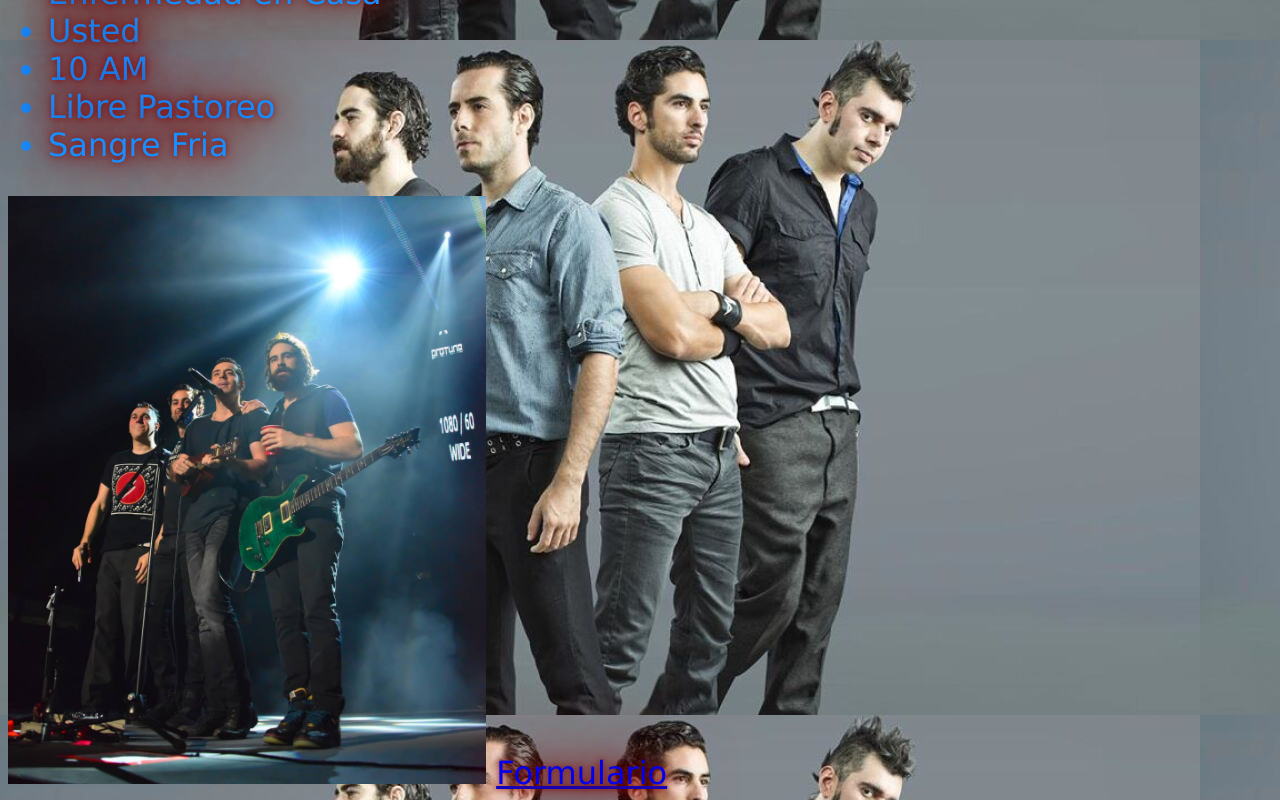
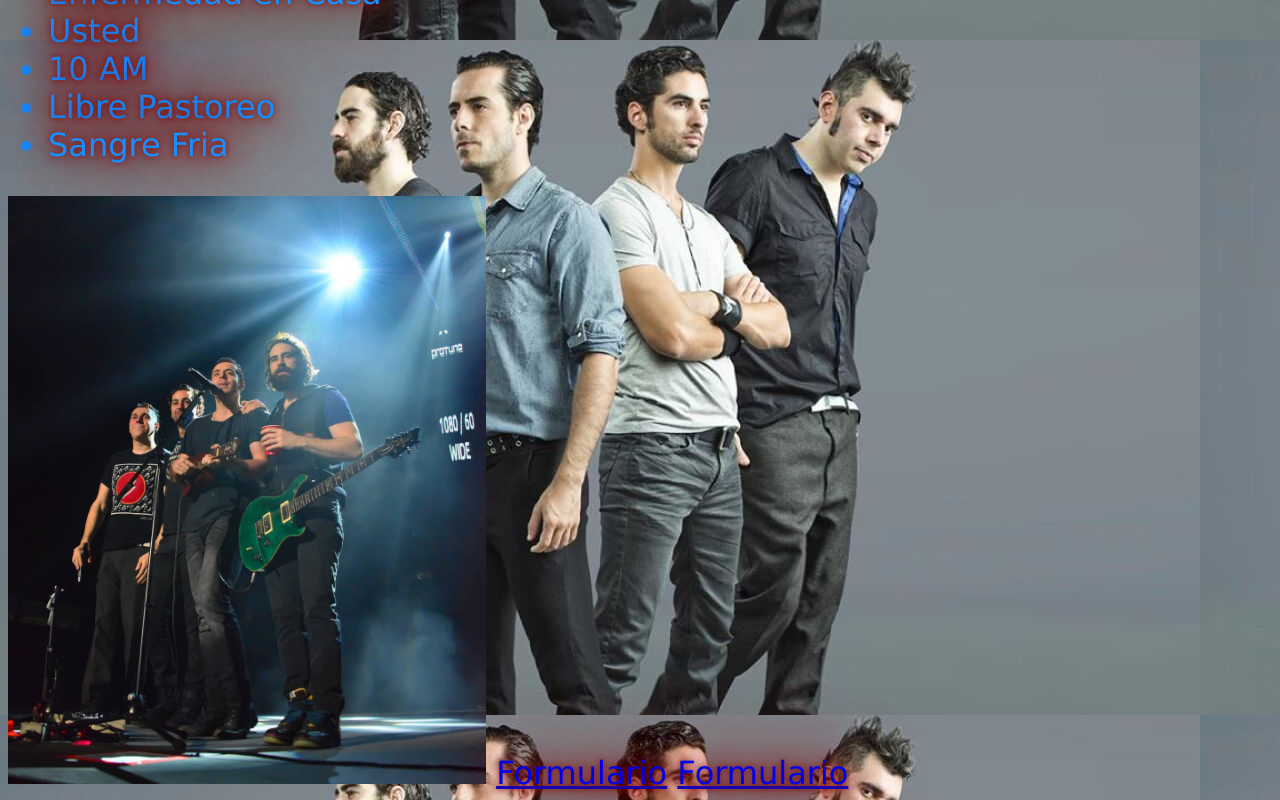
Before and after one commit to AlanYagami/examenU1_BenitezGarcia_AlanManuel, a plain HTML site: page index.html in a window 1280 px wide. Shown: the part 4010-4810 px from the top of the page. Drawn offline with Linux system fonts and the light colour scheme.

Commit message:
Update index.html

```diff
--- a/index.html
+++ b/index.html
@@ -114,6 +114,8 @@
         <li>Sangre Fria</li>
     </ul>
     <img src="Imagenes/PXNDX.png" alt="pxndx1">
-    <a href="prueba.html">Formulario</a>
+    <a href="pruebas.html">Formulario</a>
+    <a href="pruebas2.html">Formulario</a>
+
 </body>
 </html>
```
